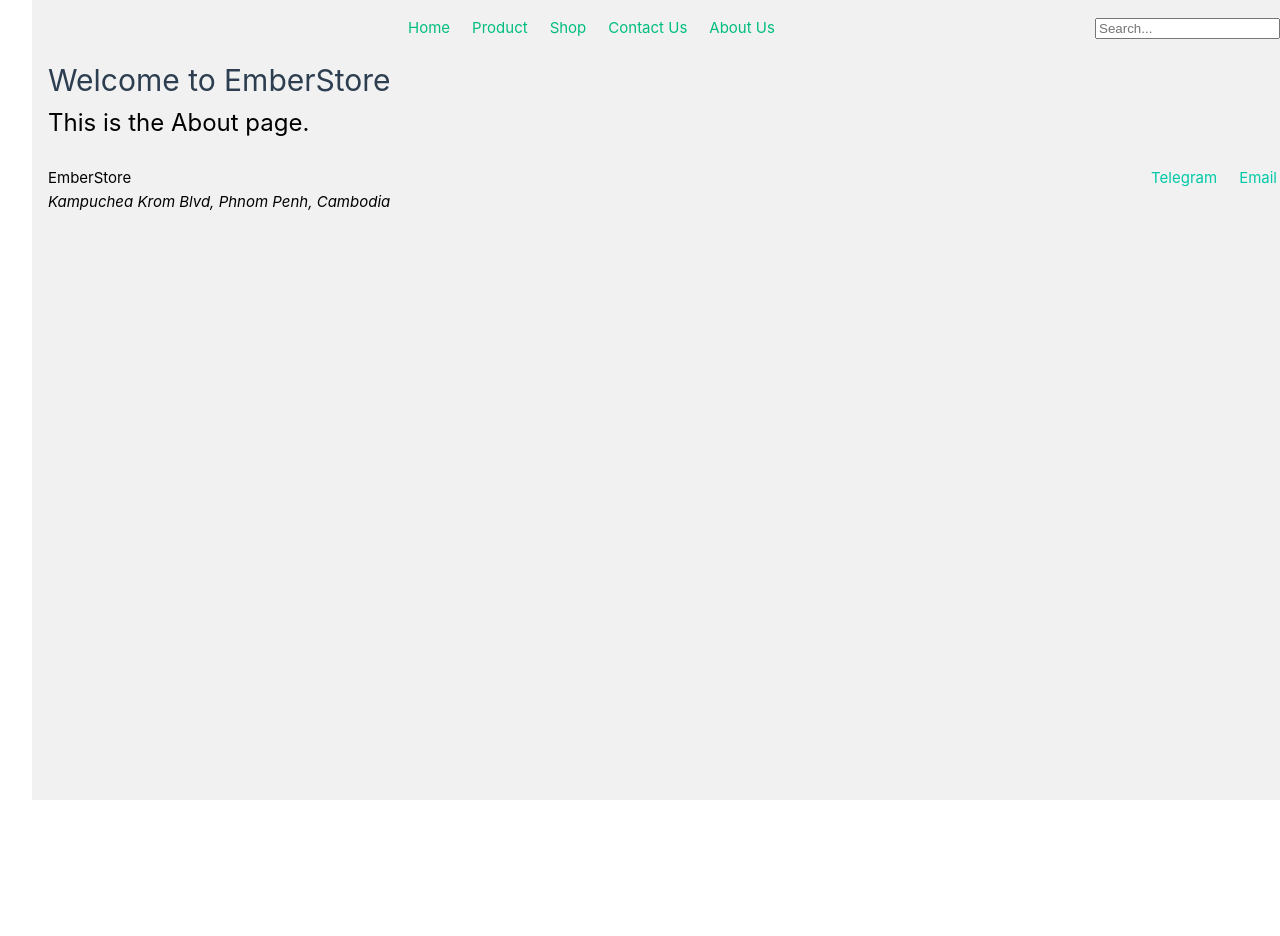
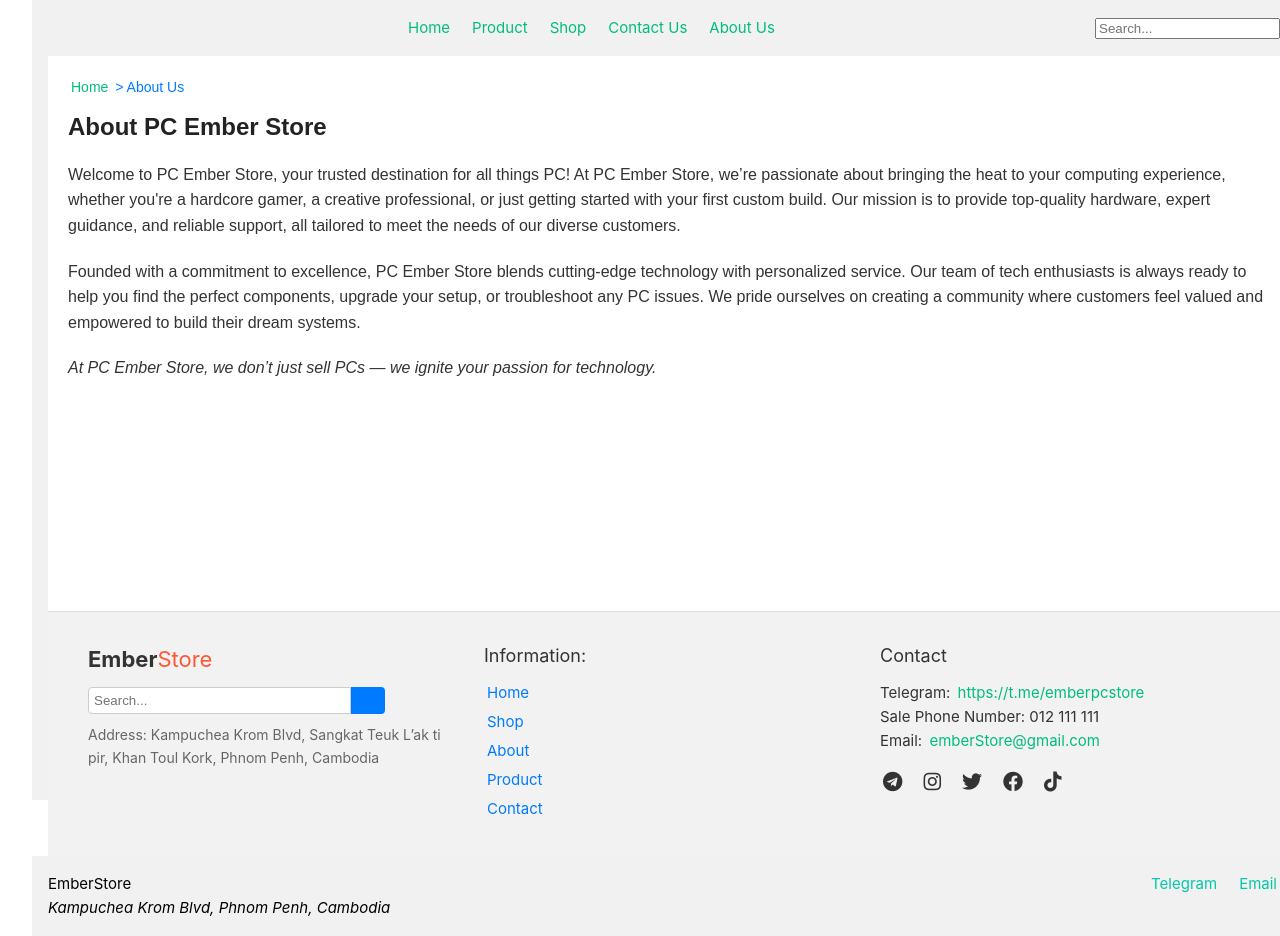
Before and after one commit to Panhariddh/E-Commerce, a Vue app: page /about in a window 1280 px wide. Shown: the top 936 px of the page. Before the commit the page ends 800 px from the top, so only its background shows below. Built offline with nearby package versions, Linux system fonts and the light colour scheme.

Commit message:
About Us

```diff
--- a/index.html
+++ b/index.html
@@ -3,6 +3,11 @@
   <head>
     <meta charset="UTF-8">
     <link rel="icon" href="/favicon.ico">
+    <link
+  href="https://cdnjs.cloudflare.com/ajax/libs/font-awesome/5.15.4/css/all.min.css"
+  rel="stylesheet"
+/>
+
     <meta name="viewport" content="width=device-width, initial-scale=1.0">
     <title>Vite App</title>
   </head>
--- a/package.json
+++ b/package.json
@@ -9,6 +9,7 @@
     "preview": "vite preview"
   },
   "dependencies": {
+    "@fortawesome/fontawesome-free": "^6.7.1",
     "pinia": "^2.2.6",
     "vue": "^3.5.12",
     "vue-router": "^4.4.5"
--- a/src/views/About.vue
+++ b/src/views/About.vue
@@ -1,19 +1,214 @@
 <template>
-    <div>
-      <h1>Welcome to EmberStore</h1>
-      <p class="pa">This is the About page.</p>
+  <div class="about-us-page">
+    <div class="about-us">
+      <nav class="breadcrumb">
+        <a href="#">Home</a> > <span>About Us</span>
+      </nav>
+      <h1>About PC Ember Store</h1>
+      <p class="welcome-message">
+        Welcome to PC Ember Store, your trusted destination for all things PC!
+        At PC Ember Store, we’re passionate about bringing the heat to your computing experience,
+        whether you're a hardcore gamer, a creative professional, or just getting started
+        with your first custom build. Our mission is to provide top-quality hardware,
+        expert guidance, and reliable support, all tailored to meet the needs of our diverse customers.
+      </p>
+      <p class="mission">
+        Founded with a commitment to excellence, PC Ember Store blends cutting-edge technology
+        with personalized service. Our team of tech enthusiasts is always ready to help you
+        find the perfect components, upgrade your setup, or troubleshoot any PC issues.
+        We pride ourselves on creating a community where customers feel valued and empowered
+        to build their dream systems.
+      </p>
+      <p class="tagline">
+        At PC Ember Store, we don’t just sell PCs — we ignite your passion for technology.
+      </p>
     </div>
-  </template>
 
-  <script setup>
-  </script>
+    <!-- Footer Section -->
+    <footer class="footer">
+      <div class="footer-content">
+        <div class="footer-section logo-search">
+          <h3 class="footer-logo">Ember<span class="highlight">Store</span></h3>
+          <div class="search-bar">
+            <input type="text" placeholder="Search..." />
+            <button><i class="fas fa-search"></i></button>
+          </div>
+          <p class="address">
+            Address: Kampuchea Krom Blvd, Sangkat Teuk L’ak ti pir, Khan Toul Kork, Phnom Penh, Cambodia
+          </p>
+        </div>
 
-<style>
-.pa {
-    color: #000000; /* Adjust font color for the title */
-  font-size: 24px; /* Optional: Adjust font size */
-  margin-bottom: 0.5rem;
+        <div class="footer-section links">
+          <h4>Information:</h4>
+          <ul>
+            <li><a href="#">Home</a></li>
+            <li><a href="#">Shop</a></li>
+            <li><a href="#">About</a></li>
+            <li><a href="#">Product</a></li>
+            <li><a href="#">Contact</a></li>
+          </ul>
+        </div>
+
+        <div class="footer-section contact">
+          <h4>Contact</h4>
+          <p>Telegram: <a href="https://t.me/emberpcstore">https://t.me/emberpcstore</a></p>
+          <p>Sale Phone Number: 012 111 111</p>
+          <p>Email: <a href="mailto:emberStore@gmail.com">emberStore@gmail.com</a></p>
+          <div class="social-icons">
+            <a href="#" aria-label="Telegram"><i class="fab fa-telegram"></i></a>
+            <a href="#" aria-label="Instagram"><i class="fab fa-instagram"></i></a>
+            <a href="#" aria-label="Twitter"><i class="fab fa-twitter"></i></a>
+            <a href="#" aria-label="Facebook"><i class="fab fa-facebook"></i></a>
+            <a href="#" aria-label="TikTok"><i class="fab fa-tiktok"></i></a>
+          </div>
+        </div>
+      </div>
+    </footer>
+  </div>
+</template>
+
+<script>
+export default {
+  name: "AboutUs",
+};
+</script>
+
+<style scoped>
+/* General Page Styles */
+.about-us-page {
+  display: flex;
+  flex-direction: column;
+  justify-content: space-between;
+  min-height: 100vh;
+  background-color: #ffffff; /* Light background for better contrast */
 }
 
+/* About Us Section */
+.about-us {
+  font-family: Arial, sans-serif;
+  margin: 20px;
+  line-height: 1.6;
+  color: #333; /* Darker text for clarity */
+}
 
+.breadcrumb {
+  font-size: 14px;
+  margin-bottom: 10px;
+  color: #007bff; /* Clear link color */
+}
+
+h1 {
+  font-size: 24px;
+  font-weight: bold;
+  margin-bottom: 15px;
+  color: #222; /* Clear header color */
+}
+
+.welcome-message,
+.mission,
+.tagline {
+  margin-bottom: 20px;
+  font-size: 16px;
+}
+
+.tagline {
+  font-style: italic;
+}
+
+/* Footer Section */
+.footer {
+  background-color: #f2f2f2; /* Light gray background */
+  padding: 20px 30px;
+  border-top: 1px solid #ddd;
+  color: #333; /* Text contrast */
+}
+
+.footer-content {
+  display: flex;
+  justify-content: space-between;
+  flex-wrap: wrap;
+}
+
+.footer-section {
+  margin: 10px;
+  flex: 1;
+  min-width: 200px;
+}
+
+.footer-logo {
+  font-size: 22px;
+  font-weight: bold;
+}
+
+.footer-logo .highlight {
+  color: #ff5733; /* Highlighted part of the logo */
+}
+
+.search-bar {
+  display: flex;
+  margin: 10px 0;
+}
+
+.search-bar input {
+  padding: 5px;
+  border: 1px solid #ccc;
+  border-radius: 4px 0 0 4px;
+  width: 70%;
+}
+
+.search-bar button {
+  padding: 5px 10px;
+  background-color: #007bff;
+  color: #fff;
+  border: none;
+  border-radius: 0 4px 4px 0;
+  cursor: pointer;
+}
+
+.address {
+  font-size: 14px;
+  color: #666; /* Clear and readable */
+}
+
+/* Footer Links */
+.links h4,
+.contact h4 {
+  font-size: 18px;
+  margin-bottom: 10px;
+}
+
+.links ul {
+  list-style: none;
+  padding: 0;
+}
+
+.links ul li {
+  margin: 5px 0;
+}
+
+.links ul li a {
+  color: #007bff;
+  text-decoration: none;
+}
+
+.links ul li a:hover {
+  text-decoration: underline;
+}
+
+/* Social Icons */
+.social-icons {
+  display: flex;
+  gap: 15px;
+  margin-top: 10px;
+}
+
+.social-icons a {
+  font-size: 20px;
+  color: #333; /* Dark icons for contrast */
+  transition: color 0.3s;
+}
+
+.social-icons a:hover {
+  color: #007bff; /* Blue hover effect */
+}
 </style>
```
Also changed, not shown: 1 other file (tests, documents, lock files or other folders).
